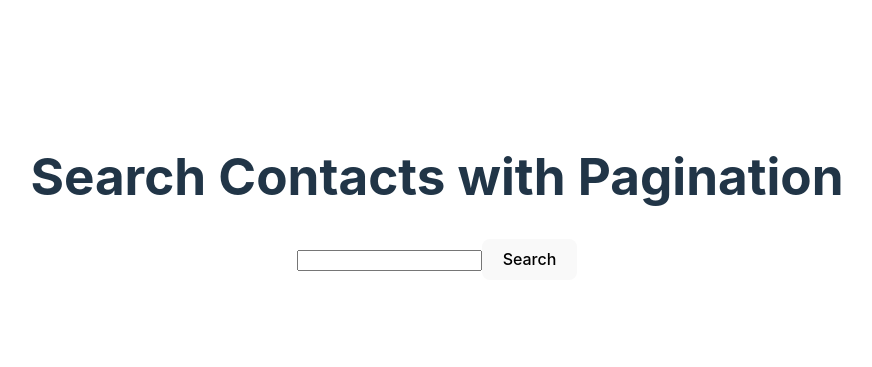
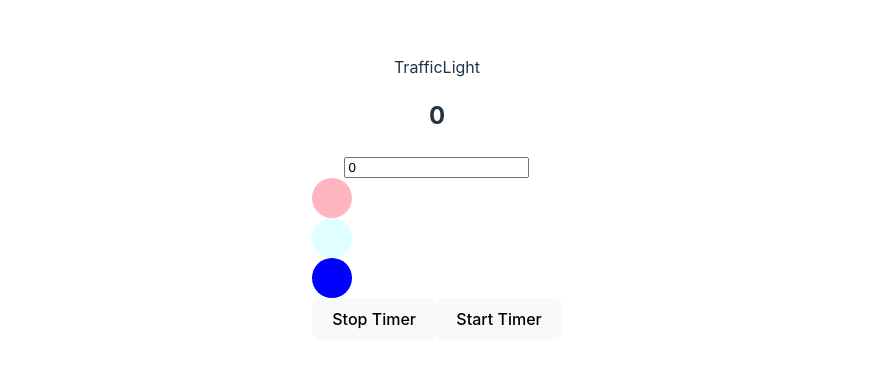
Before and after one commit to jitendrasuthar1998/react-interview-questions, a React (Vite) app: page / in a window 1280 px wide. Shown: the part 203-570 px from the top of the page, without its empty margins (203-1075 px from the left). Built offline with nearby package versions, Linux system fonts and the light colour scheme.

Commit message:
created Traffic Light component

```diff
--- a/src/App.jsx
+++ b/src/App.jsx
@@ -12,6 +12,7 @@ import Demo from "./typescript/Demo"
 import InfiniteScroll from "./components/InfiniteScroll"
 import WindowScroll from "./components/InfiniteScroll/WindowScroll"
 import Autocomplete from "./components/AutoComplete"
+import TrafficLight from "./TrafficLight"
 
 
 function App() {
@@ -27,9 +28,10 @@ function App() {
       <Pagination/> */}
       {/* <StartRating/> */}
       {/* <InfiniteScroll/> */}
-      <Autocomplete/>
+      {/* <Autocomplete/> */}
       {/* <WindowScroll/> */}
       {/* <Demo/> */}
+      <TrafficLight/>
     </div>
   )
 }
--- /dev/null
+++ b/src/TrafficLight/index.jsx
@@ -0,0 +1,126 @@
+import { useEffect, useRef, useState } from "react";
+
+const TrafficLight = () => {
+  // red = 10 seconds
+  // yellow = 5 seconds
+  // blue = 15 seconds
+
+  // 10 =< time >= 1 => red
+  // 15 =< time >= 11 => yellow
+  // 30 =< time >= 16 => blue
+
+  const [timer, setTimer] = useState(0);
+
+  const timeRef = useRef(null);
+
+  useEffect(() => {
+    // timeRef.current = setInterval(() => {
+    //   setTimer((prevTimer) => prevTimer + 1);
+    // }, 1000);
+
+    // return () => {
+    //   clearInterval(timeRef.current);
+    // };
+  }, []);
+
+  console.log("timer", timer);
+
+  function getCurrentLightColor() {
+    let newTime = timer > 30 ? timer % 30 : timer;
+
+    console.log("time", newTime);
+    if (newTime >= 1 && newTime <= 10) {
+      return "red";
+    } else if (newTime >= 11 && newTime <= 15) {
+      return "yellow";
+    } else {
+      return "blue";
+    }
+  }
+
+  const handleClearTimer = () => {
+    clearInterval(timeRef.current);
+  };
+
+  const handleStartTimer = () => {
+    timeRef.current = setInterval(() => {
+      setTimer((prevTimer) => prevTimer + 1);
+    }, 1000);
+  };
+
+  const [inputText, setInputText] = useState(0);
+
+  return (
+    <div>
+      <ht>TrafficLight</ht>
+      <h2>{timer}</h2>
+
+      <input value={inputText} onChange={(e) => setInputText(e.target.value)} />
+
+      {getCurrentLightColor() == "red" ? (
+        <div
+          style={{
+            backgroundColor: getCurrentLightColor(),
+            height: 40,
+            width: 40,
+            borderRadius: 50,
+          }}
+        ></div>
+      ) : (
+        <div
+          style={{
+            backgroundColor: "lightpink",
+            height: 40,
+            width: 40,
+            borderRadius: 50,
+          }}
+        ></div>
+      )}
+
+      {getCurrentLightColor() == "yellow" ? (
+        <div
+          style={{
+            backgroundColor: getCurrentLightColor(),
+            height: 40,
+            width: 40,
+            borderRadius: 50,
+          }}
+        ></div>
+      ) : (
+        <div
+          style={{
+            backgroundColor: "lightcyan",
+            height: 40,
+            width: 40,
+            borderRadius: 50,
+          }}
+        ></div>
+      )}
+
+      {getCurrentLightColor() == "blue" ? (
+        <div
+          style={{
+            backgroundColor: getCurrentLightColor(),
+            height: 40,
+            width: 40,
+            borderRadius: 50,
+          }}
+        ></div>
+      ) : (
+        <div
+          style={{
+            backgroundColor: "lightblue",
+            height: 40,
+            width: 40,
+            borderRadius: 50,
+          }}
+        ></div>
+      )}
+      <button onClick={handleClearTimer}>Stop Timer</button>
+
+      <button onClick={handleStartTimer}>Start Timer</button>
+    </div>
+  );
+};
+
+export default TrafficLight;
--- a/src/components/AutoComplete/index.tsx
+++ b/src/components/AutoComplete/index.tsx
@@ -1,6 +1,12 @@
 import React, { useEffect, useState } from "react";
 import { contacts } from "../InfiniteScroll/contactsData";
 import { Contact } from "../InfiniteScroll/contacts.types";
+
+// Search => Input => Search Result => List
+
+// Debounce
+
+
 
 const AutoComplete = () => {
   const [searchText, setSearchText] = useState("");
@@ -13,9 +19,7 @@ const AutoComplete = () => {
 
   useEffect(()=> {
     if(searchText){
-        const debouncing = setTimeout(()=> {
-            handleSearchResult();
-        }, 500)
+        const debouncing = setTimeout(handleSearchResult, 500)
 
         return () => {
             console.log("clearing timeout");
@@ -30,7 +34,7 @@ const AutoComplete = () => {
         //   contact.name.startsWith(event.target.value)
         contact.name.toLowerCase().includes(searchText.toLowerCase())
       );
-      setSearchResult(result);
+    setSearchResult(result);
   };
 
   useEffect(() => {
```
